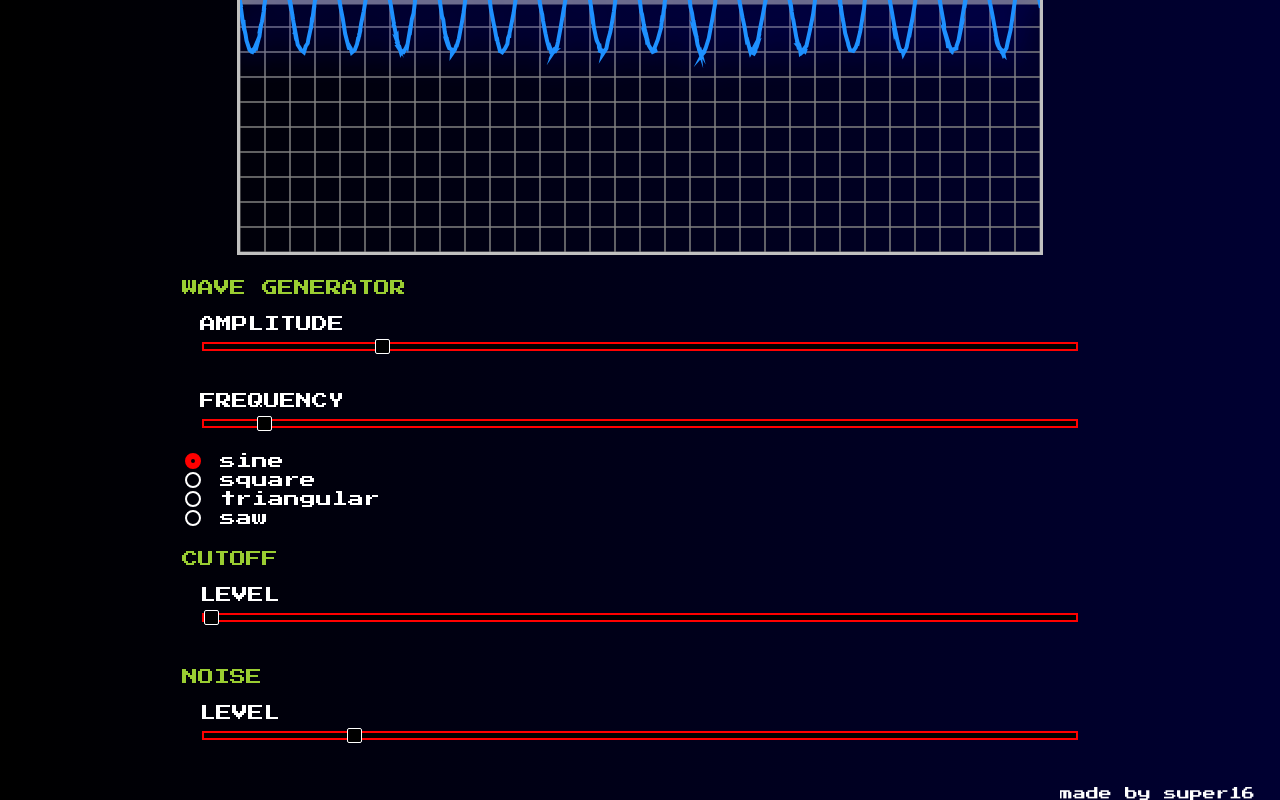
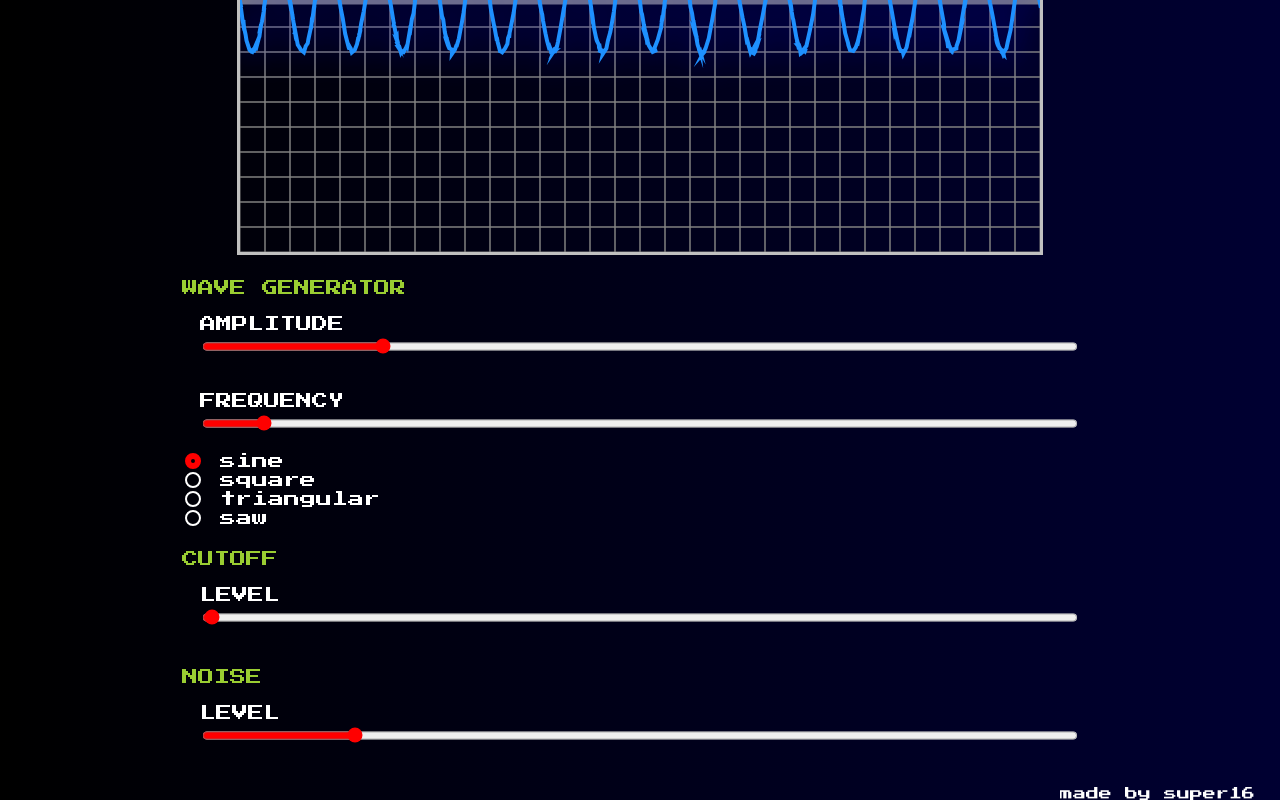
Before and after one commit to super16/web-oscilloscope, a Vue app: page / in a window 1280 px wide. Shown: the part 361-1161 px from the top of the page. Built offline with nearby package versions, Linux system fonts and the light colour scheme.

Commit message:
Refactor range inputs to component

```diff
--- a/public/css/style.css
+++ b/public/css/style.css
@@ -41,51 +41,6 @@ main {
   width: 100%;
 }
 
-.controller__label {
-  display: flex;
-  flex-direction: column;
-  margin: 10px 0px;
-}
-
-.controller__range {
-  -webkit-appearance: none;
-  background: black;
-  border: 2px solid red;
-  height: 5px;
-  margin-top: 10px;
-  outline: none;
-}
-
-/* for Chrome/Safari */
-.controller__range::-webkit-slider-thumb {
-  -webkit-appearance: none;
-  appearance: none;
-  background: black;
-  border: 1px solid white;
-  border-radius: 2px;
-  cursor: pointer;
-  height: 15px;
-  width: 15px;
-}
-
-.controller__range::-webkit-slider-thumb:hover {
-  background: red;
-}
-
-/* for Firefox */
-.controller__range::-moz-range-thumb {
-  background: black;
-  border: 2px solid white;
-  border-radius: 2px;
-  cursor: pointer;
-  height: 15px;
-  width: 15px;
-}
-
-.controller__range::-moz-range-thumb:hover {
-  background: red;
-}
-
 @media only screen
   and (min-device-width: 414px)
   and (max-device-width: 736px)
@@ -104,10 +59,6 @@ main {
     main {
       padding: 0 32px;
     }
-    .controller__label {
-      width: 100%;
-      margin: 20px;
-    }
 }
 
 @media only screen
@@ -117,9 +68,6 @@ main {
   and (-webkit-min-device-pixel-ratio: 1) {
     main {
       padding: 0 180px;
-    }
-    .controller__label {
-      margin: 20px;
     }
 }
 
--- a/src/App.vue
+++ b/src/App.vue
@@ -29,8 +29,6 @@ import TheOscillatorController from '@/components/TheOscillatorController.vue';
   and (max-device-width: 4800px)
   and (-webkit-min-device-pixel-ratio: 1) {
     .controllers {
-      display: flex;
-      flex-direction: column;
       width: auto;
     }
 }
--- /dev/null
+++ b/src/components/RangeController.vue
@@ -0,0 +1,92 @@
+<script setup lang="ts">
+defineProps({
+  controllerId: { required: true, type: String },
+  controllerLabel: {
+    default: 'LEVEL',
+    required: false,
+    type: String,
+  },
+  max: { default: 0, type: Number },
+  min: { default: 0, type: Number },
+  value: { required: true, type: Number },
+});
+
+defineEmits<{
+  (e: 'update:value', id: number): void
+}>();
+</script>
+
+<template>
+  <label :for="controllerId">
+    {{ controllerLabel }}
+    <input
+      :id="controllerId"
+      :max="max"
+      :min="min"
+      step="1"
+      type="range"
+      :value="value"
+      @input="$emit(
+        'update:value',
+        Number(($event.target as HTMLInputElement).value)
+      )"
+    >
+  </label>
+</template>
+
+<style scoped>
+label {
+  display: flex;
+  flex-direction: column;
+  margin: 10px 0px;
+  width: auto;
+}
+
+label > input[type=range] {
+  accent-color: red;
+  background: black;
+  border: 2px solid red;
+  height: 5px;
+  margin-top: 10px;
+  outline: none;
+}
+
+/* for Chrome/Safari */
+label > input[type=range]::-webkit-slider-thumb {
+  -webkit-appearance: none;
+  appearance: none;
+  background: black;
+  border: 1px solid white;
+  border-radius: 2px;
+  cursor: pointer;
+  height: 15px;
+  width: 15px;
+}
+
+label > input[type=range]::-webkit-slider-thumb:hover {
+  background: red;
+}
+
+/* for Firefox */
+label > input[type=range]::-moz-range-thumb {
+  background: black;
+  border: 2px solid white;
+  border-radius: 2px;
+  cursor: pointer;
+  height: 15px;
+  width: 15px;
+}
+
+label > input[type=range]::-moz-range-thumb:hover {
+  background: red;
+}
+
+@media only screen
+  and (min-device-width: 768px)
+  and (max-device-width: 1024px)
+  and (-webkit-min-device-pixel-ratio: 1) {
+    label {
+      margin: 20px;
+    }
+}
+</style>
--- a/src/components/TheCutoffController.vue
+++ b/src/components/TheCutoffController.vue
@@ -1,4 +1,6 @@
 <script setup lang="ts">
+import RangeController from '@/components/RangeController.vue';
+
 import { computed } from 'vue';
 import { oscStore } from '@/store';
 
@@ -18,26 +20,11 @@ const cutoffLevelValue = computed<number>({
     <legend v-once>
       CUTOFF
     </legend>
-    <label
-      class="controller__label"
-      for="cutoffLevel"
-    >
-      LEVEL
-      <input
-        id="cutoffLevel"
-        v-model.number="cutoffLevelValue"
-        type="range"
-        min="0"
-        :max="store.heightLimit"
-        step="1"
-        class="controller__range"
-      >
-    </label>
+    <RangeController
+      v-model:value="cutoffLevelValue"
+      :controller-id="`cutoffLevel`"
+      :max="store.heightLimit"
+      :min="0"
+    />
   </fieldset>
 </template>
-
-<style scoped>
-.controller__label {
-  width: auto;
-}
-</style>
--- a/src/components/TheNoiseController.vue
+++ b/src/components/TheNoiseController.vue
@@ -1,4 +1,6 @@
 <script setup lang="ts">
+import RangeController from '@/components/RangeController.vue';
+
 import { computed } from 'vue';
 import { oscStore } from '@/store';
 
@@ -18,26 +20,11 @@ const noiseLevelValue = computed<number>({
     <legend v-once>
       NOISE
     </legend>
-    <label
-      class="controller__label"
-      for="noiseLevel"
-    >
-      LEVEL
-      <input
-        id="noiseLevel"
-        v-model.number="noiseLevelValue"
-        type="range"
-        min="0"
-        max="30"
-        step="1"
-        class="controller__range"
-      >
-    </label>
+    <RangeController
+      v-model:value="noiseLevelValue"
+      :controller-id="`noiseLevel`"
+      :max="30"
+      :min="0"
+    />
   </fieldset>
 </template>
-
-<style scoped>
-.controller__label {
-  width: auto;
-}
-</style>
--- a/src/components/TheOscillatorController.vue
+++ b/src/components/TheOscillatorController.vue
@@ -1,4 +1,6 @@
 <script setup lang="ts">
+import RangeController from '@/components/RangeController.vue';
+
 import { computed } from 'vue';
 import { oscStore } from '@/store';
 import { WaveTypes } from '@/types';
@@ -44,36 +46,20 @@ const waveChoiceValue = computed<number>({
       WAVE GENERATOR
     </legend>
     <div class="controller__faders">
-      <label
-        class="controller__label"
-        for="amplitude"
-      >
-        AMPLITUDE
-        <input
-          id="amplitude"
-          v-model.number="amplitudeValue"
-          class="controller__range"
-          type="range"
-          min="0"
-          :max="store.heightLimit"
-          step="1"
-        >
-      </label>
-      <label
-        class="controller__label"
-        for="frequency"
-      >
-        FREQUENCY
-        <input
-          id="frequency"
-          v-model.number="frequencyValue"
-          class="controller__range"
-          type="range"
-          min="1"
-          :max="store.widthLimit"
-          step="1"
-        >
-      </label>
+      <RangeController
+        v-model:value="amplitudeValue"
+        :controller-id="`amplitude`"
+        :controller-label="`AMPLITUDE`"
+        :max="store.heightLimit"
+        :min="0"
+      />
+      <RangeController
+        v-model:value="frequencyValue"
+        :controller-id="`frequency`"
+        :controller-label="`FREQUENCY`"
+        :max="store.widthLimit"
+        :min="1"
+      />
     </div>
     <div class="controller__radios">
       <label
```
